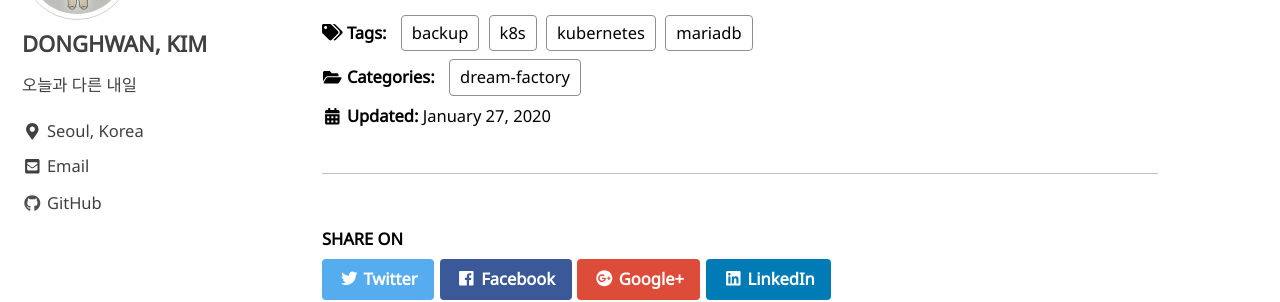
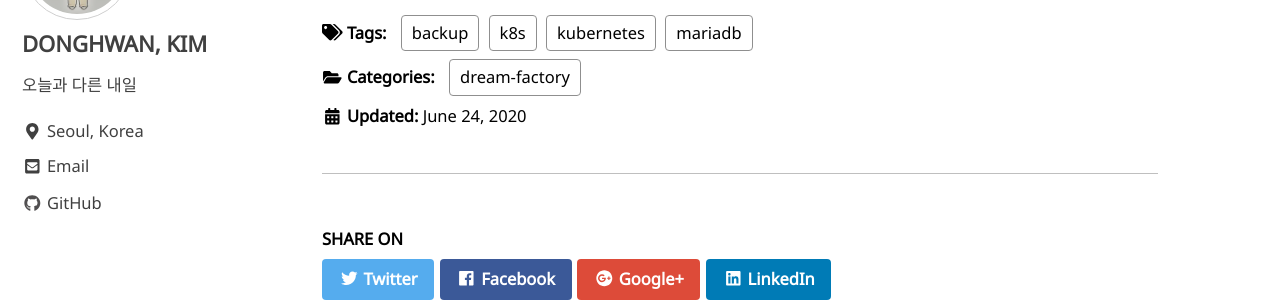
Before and after one commit to yearnlune/yearnlune.github.io, a Jekyll site: the page built from _posts/2020-06-24-mariadb-backup-on-k8s.md, in a window 1280 px wide and 900 px high, scrolled down 1175 px. Shown: the part 156-458 px from the top of the window. Built offline with Jekyll 4.4.1, drawn with Linux system fonts in a browser that asks for light colours; cached includes are drawn as plain includes; comment, search, counter and statistics services are not loaded.

Commit message:
Fix: fix date

```diff
--- a/_posts/2020-06-24-mariadb-backup-on-k8s.md
+++ b/_posts/2020-06-24-mariadb-backup-on-k8s.md
@@ -5,7 +5,7 @@ tags:
     - k8s
     - kubernetes
 title: mariadb 백업(on k8s)
-date: 2020/01/27
+date: 2020/06/24
 author: 김동환
 description:  mariadb 백업(on k8s)
 disabled: false
```
